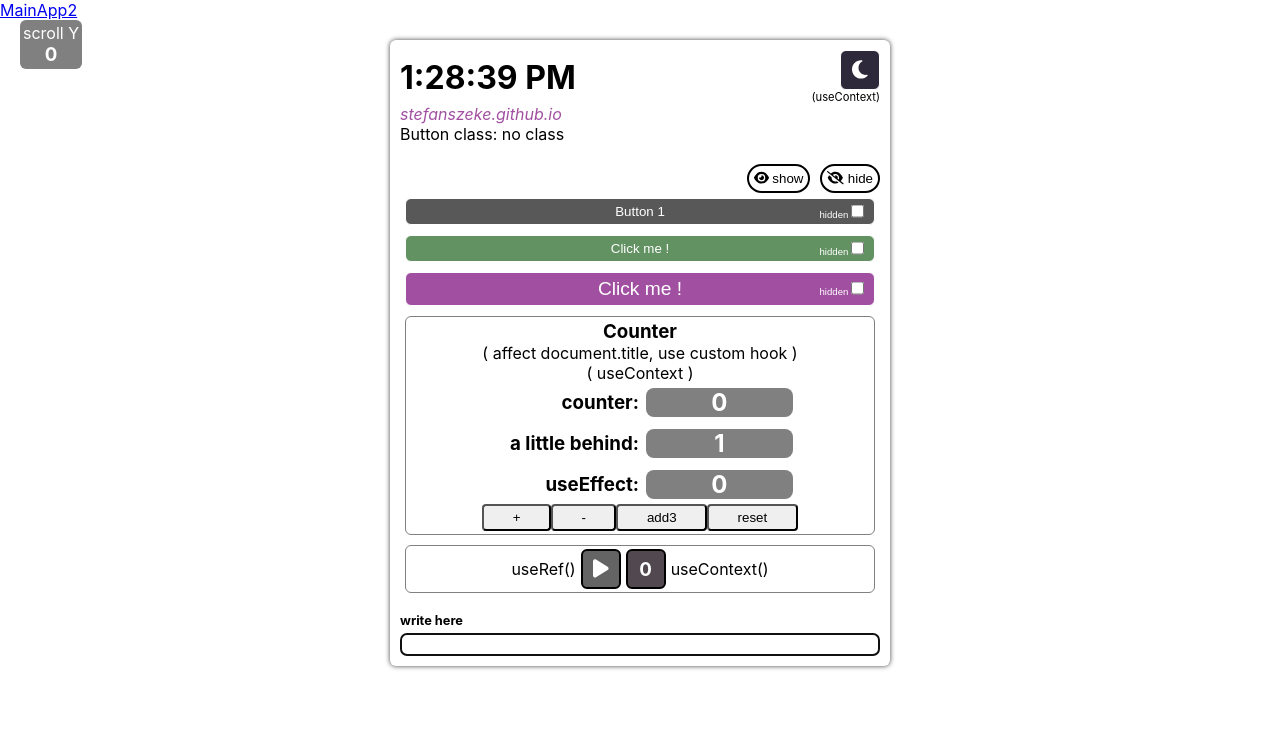
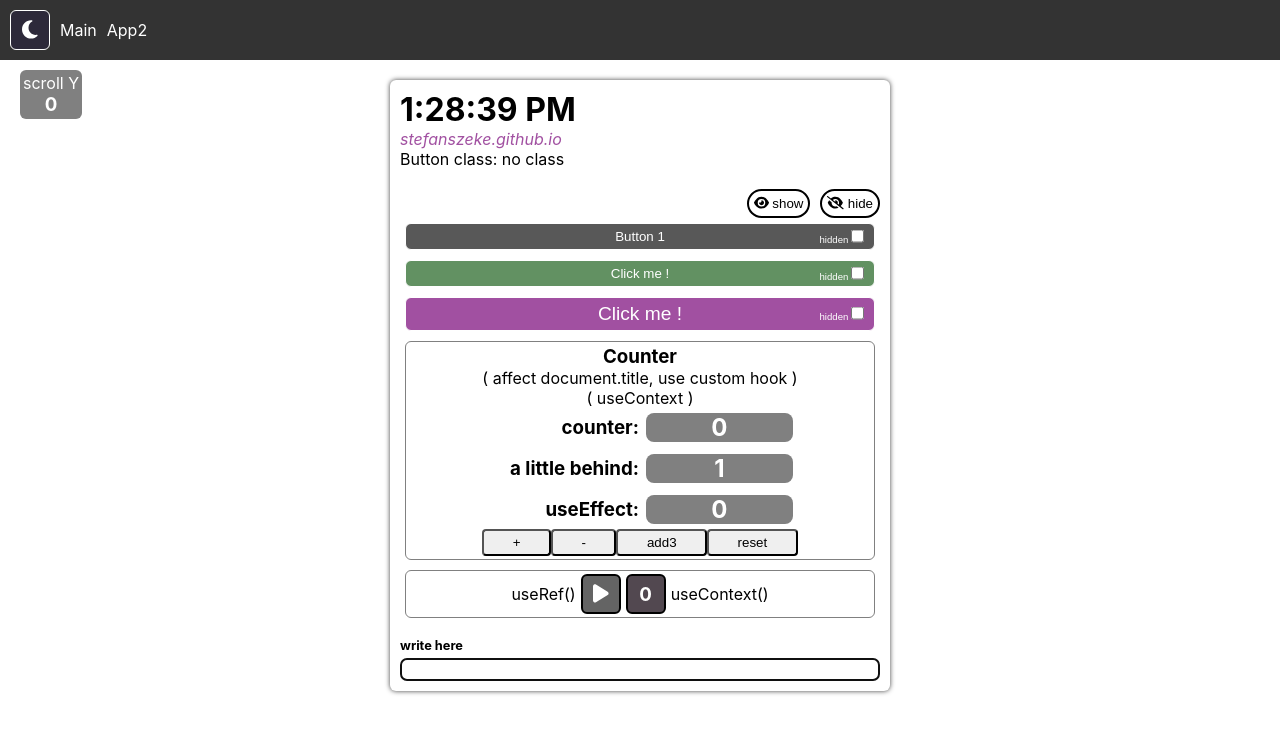
Before and after one commit to stefanszeke/react-learning-repo, a React (Create React App) app: page / in a window 1280 px wide. Shown: the top 734 px of the page. Built offline with nearby package versions, Linux system fonts and the light colour scheme.

Commit message:
move: ThemeChanger to nav

```diff
--- /dev/null
+++ b/src/App.css
@@ -0,0 +1,19 @@
+nav {
+  background-color: #333;
+  padding: 10px;
+
+  display: grid;
+  grid-auto-flow: column;
+  justify-content: start;
+  align-items: center;
+  gap: 10px;
+}
+
+nav a {
+  color: white;
+  text-decoration: none;
+}
+
+nav a:hover {
+  color: rgb(207, 159, 205);
+}
--- a/src/App.js
+++ b/src/App.js
@@ -1,11 +1,14 @@
+import './App.css'
 import { Route, Routes, Link, } from 'react-router-dom'
 import Main from "./pages/Main";
 import App2 from "./pages/App2";
+import ThemeChanger from "./components/ThemeChanger";
 
 
 export default function App() {
   return (<>
   <nav>
+  <ThemeChanger />
     <Link to="/">Main</Link>
     <Link to="/app2">App2</Link>
   </nav>
--- a/src/components/ThemeChanger.js
+++ b/src/components/ThemeChanger.js
@@ -11,9 +11,12 @@ export default function ThemeChanger(props) {
 
   return (
     <div className="ui-theme-changer">
-      <button className={classes} onClick={props.onThemeChangeClick} > {themeIcon} </button>
-      <p>(useContext)</p>
+      <button className={classes} onClick={handleThemeChangeClick} > {themeIcon} </button>
     </div>
   )
 
+  function handleThemeChangeClick() {
+    themeContext.toggleTheme();
+  }
+
 }
--- a/src/components/styles/scroller.css
+++ b/src/components/styles/scroller.css
@@ -1,6 +1,6 @@
 .ui-scroller {
   position: fixed;
-  top: 20px;
+  top: 70px;
   left: 20px;
   color: white;
   background-color: grey;
@@ -15,6 +15,8 @@
   .ui-scroller {
     top: auto;
     bottom: 10px;
+    right: 10px;
+    left: auto;
     font-size: 0.7rem;
   }
 }
--- a/src/pages/Main.js
+++ b/src/pages/Main.js
@@ -49,7 +49,6 @@ export default function Main()
         <Container >
           <div className="clock-theme-container">
             <Clock />
-            <ThemeChanger onThemeChangeClick={handleThemeChangeClick}/>
           </div>
 
           <MyLink href="https://stefanszeke.github.io/">stefanszeke.github.io</MyLink>
@@ -80,9 +79,6 @@ export default function Main()
   );
 
 
-  function handleThemeChangeClick() {
-    themeContext.toggleTheme();
-  }
 
   function handleButtonClick(event) {
     setBtnClass(`Button class: ${event.target.className}`);
```
